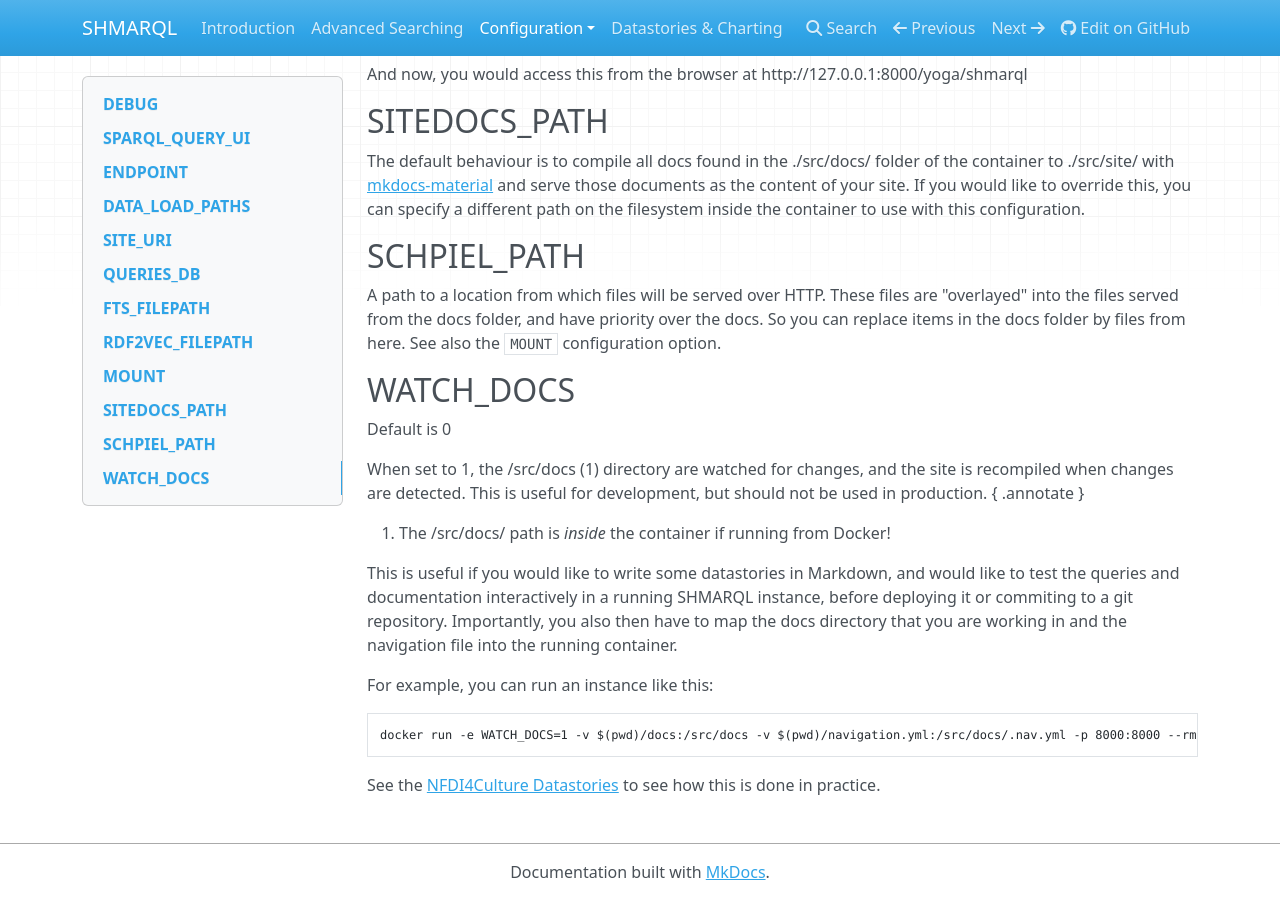
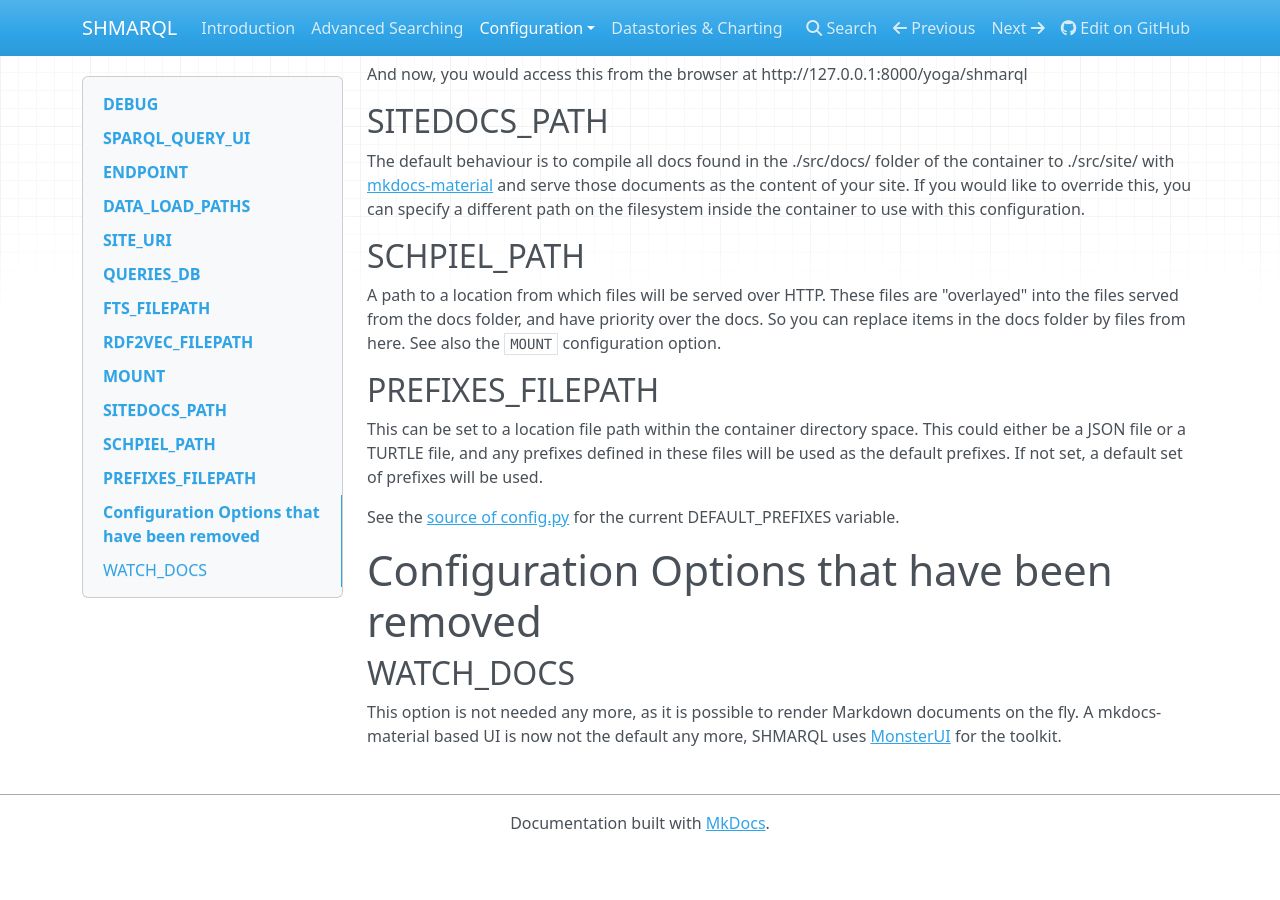
Before and after one commit to epoz/shmarql_site, an MkDocs documentation site: the page built from docs/configuration.md, in a window 1280 px wide and 900 px high, scrolled down 1557 px. Built offline with MkDocs 1.6.1, drawn with Linux system fonts in a browser that asks for light colours; nearby versions of some CDN libraries; after the commit the page ends 2408 px from its top, so only the background shows below that.

Commit message:
Update some Configuration Settings

````diff
--- a/docs/configuration.md
+++ b/docs/configuration.md
@@ -81,21 +81,14 @@ The default behaviour is to compile all docs found in the ./src/docs/ folder of
 
 A path to a location from which files will be served over HTTP. These files are "overlayed" into the files served from the docs folder, and have priority over the docs. So you can replace items in the docs folder by files from here. See also the `MOUNT` configuration option.
 
+## PREFIXES_FILEPATH
+
+This can be set to a location file path within the container directory space. This could either be a JSON file or a TURTLE file, and any prefixes defined in these files will be used as the default prefixes. If not set, a default set of prefixes will be used.
+
+See the [source of config.py](https://github.com/epoz/shmarql/blob/main/src/shmarql/config.py) for the current DEFAULT_PREFIXES variable.
+
+# Configuration Options that have been removed
+
 ## WATCH_DOCS
 
-Default is 0
-
-When set to 1, the /src/docs (1) directory are watched for changes, and the site is recompiled when changes are detected. This is useful for development, but should not be used in production.
-{ .annotate }
-
-1. The /src/docs/ path is _inside_ the container if running from Docker!
-
-This is useful if you would like to write some datastories in Markdown, and would like to test the queries and documentation interactively in a running SHMARQL instance, before deploying it or commiting to a git repository. Importantly, you also then have to map the docs directory that you are working in and the navigation file into the running container.
-
-For example, you can run an instance like this:
-
-```shell
-docker run -e WATCH_DOCS=1 -v $(pwd)/docs:/src/docs -v $(pwd)/navigation.yml:/src/docs/.nav.yml -p 8000:8000 --rm -it ghcr.io/epoz/shmarql:latest
-```
-
-See the [NFDI4Culture Datastories](https://gitlab.rlp.net/adwmainz/nfdi4culture/knowledge-graph/shmarql/datastories) to see how this is done in practice.
+This option is not needed any more, as it is possible to render Markdown documents on the fly. A mkdocs-material based UI is now not the default any more, SHMARQL uses [MonsterUI](https://monsterui.answer.ai/) for the toolkit.
````
